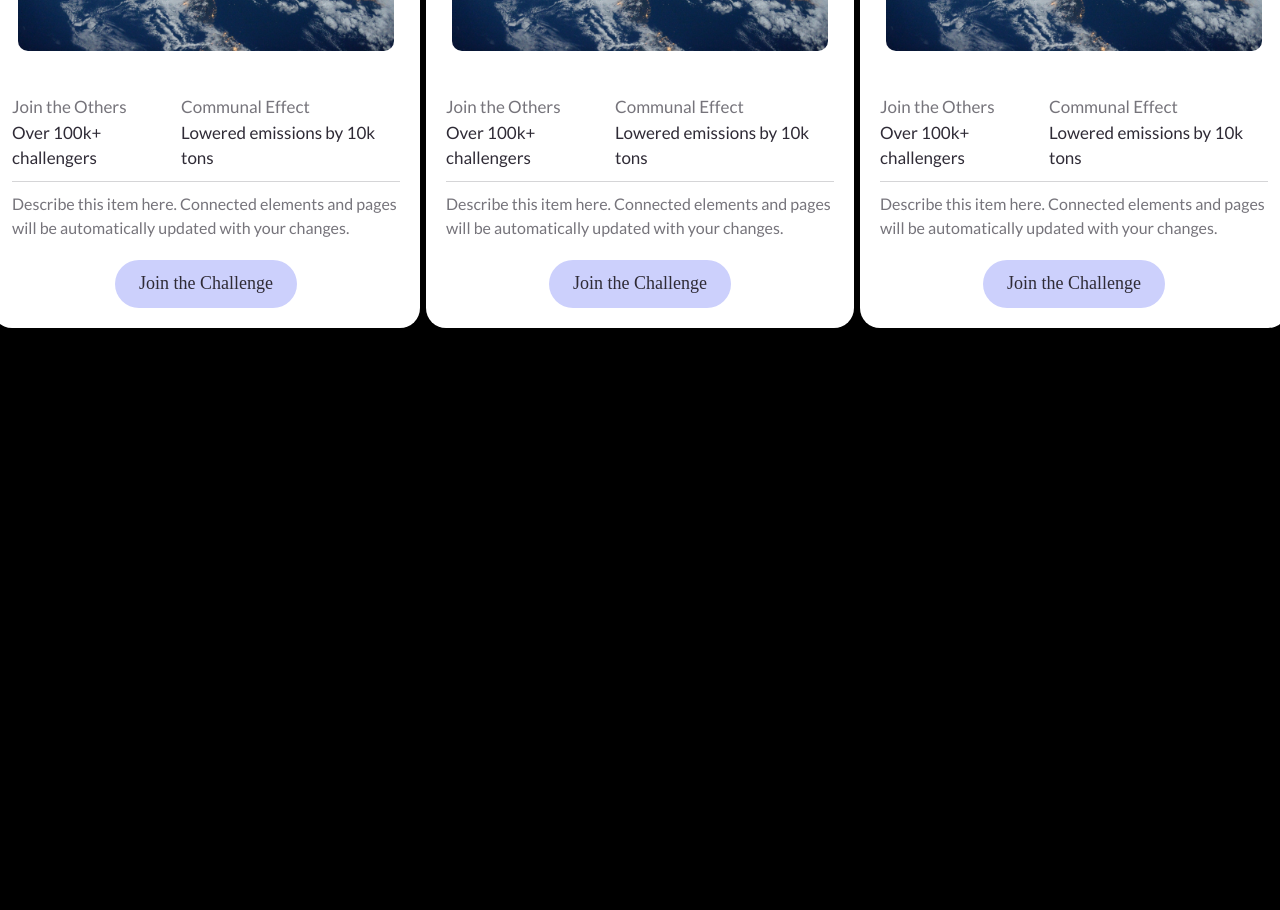
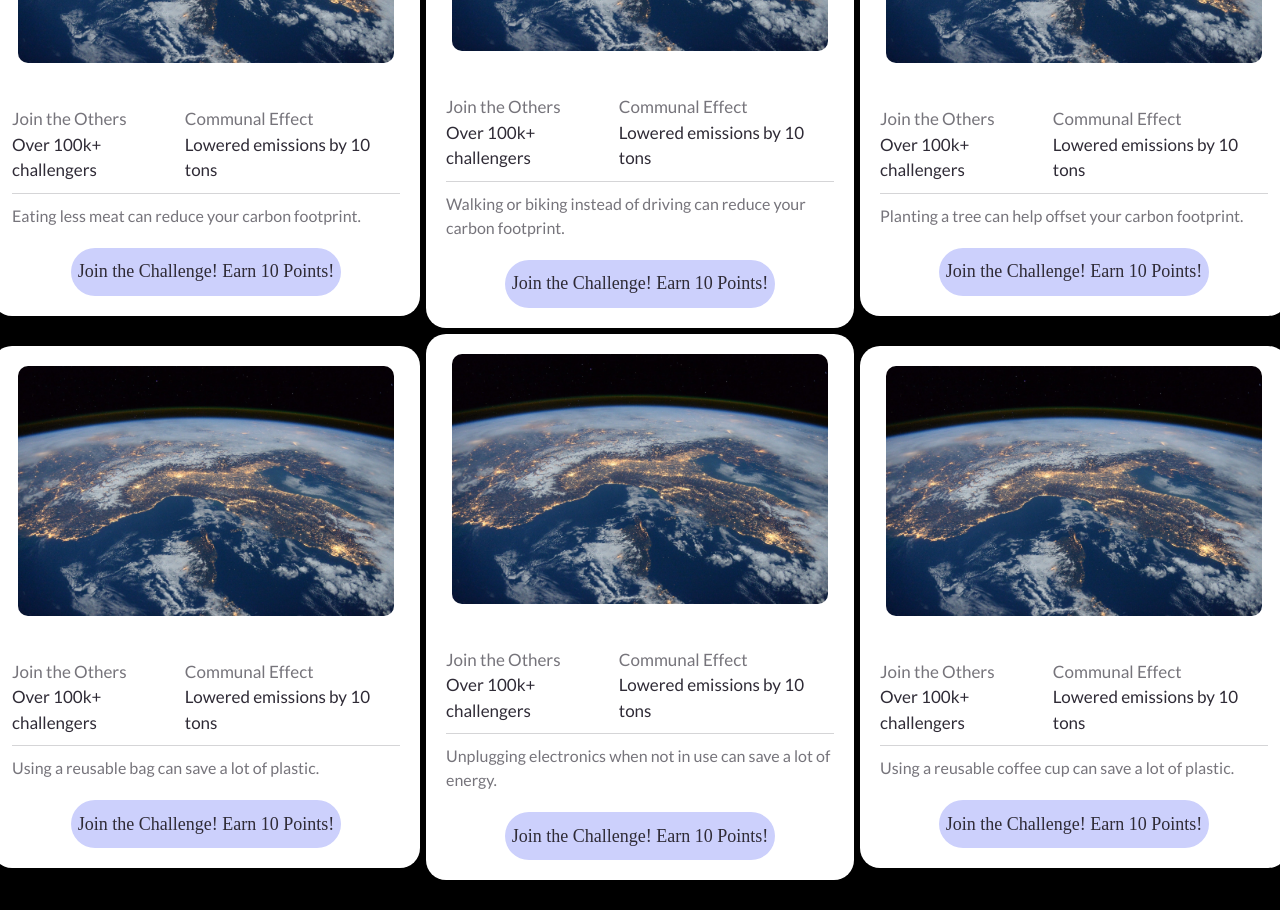
Before and after one commit to ljbarker/ClimateConscience, a Next.js app in the folder climate-conscience/: page /challenges in a window 1280 px wide. Shown: the part 1140-2050 px from the top of the page. Before the commit the page ends 1468 px from the top, so only its background shows below. Built offline with nearby package versions, Linux system fonts and the light colour scheme.

Commit message:
Update challenges page to display actual challenges

```diff
--- a/climate-conscience/src/app/challenges/page.tsx
+++ b/climate-conscience/src/app/challenges/page.tsx
@@ -1,7 +1,123 @@
+"use client";
+
 import { Box, Grid, Text } from "@chakra-ui/react";
 import CompactChallenge from "../components/compactChallenge";
+import { useEffect, useState } from "react";
 
-const challengesPage = () => {
+const ChallengesPage = () => {
+
+  const [challenges, setChallenges] = useState<{ title: string; description: string; points: number; user: string; streak: number; maxStreak: number; level: number; goal: number; daysComplete: number; taskEmmisionSaved: number; }[]>([
+    {
+      title: 'Turn Off Lights When Not In Use',
+      description: 'Turning off lights when you leave a room can save a lot of energy.',
+      points: 10,
+      user: "",
+      streak: 0,
+      maxStreak: 0,
+      level: 0,
+      goal: 5,
+      daysComplete: 0,
+      taskEmmisionSaved: 10,
+    },
+    {
+      title: 'Take Shorter Showers',
+      description: 'Taking shorter showers can save a lot of water.',
+      points: 10,
+      user: "",
+      streak: 0,
+      maxStreak: 0,
+      level: 0,
+      goal: 5,
+      daysComplete: 0,
+      taskEmmisionSaved: 10,
+    },
+    {
+      title: 'Use A Reusable Water Bottle',
+      description: 'Using a reusable water bottle can save a lot of plastic.',
+      points: 10,
+      user: "",
+      streak: 0,
+      maxStreak: 0,
+      level: 0,
+      goal: 5,
+      daysComplete: 0,
+      taskEmmisionSaved: 10,
+    },
+    {
+      title: 'Eat Less Meat',
+      description: 'Eating less meat can reduce your carbon footprint.',
+      points: 10,
+      user: "",
+      streak: 0,
+      maxStreak: 0,
+      level: 0,
+      goal: 5,
+      daysComplete: 0,
+      taskEmmisionSaved: 10,
+    },
+    {
+      title: 'Walk Or Bike Instead Of Driving',
+      description: 'Walking or biking instead of driving can reduce your carbon footprint.',
+      points: 10,
+      user: "",
+      streak: 0,
+      maxStreak: 0,
+      level: 0,
+      goal: 5,
+      daysComplete: 0,
+      taskEmmisionSaved: 10,
+    },
+    {
+      title: 'Plant A Tree',
+      description: 'Planting a tree can help offset your carbon footprint.',
+      points: 10,
+      user: "",
+      streak: 0,
+      maxStreak: 0,
+      level: 0,
+      goal: 5,
+      daysComplete: 0,
+      taskEmmisionSaved: 10,
+    },
+    {
+      title: 'Use A Reusable Bag',
+      description: 'Using a reusable bag can save a lot of plastic.',
+      points: 10,
+      user: "",
+      streak: 0,
+      maxStreak: 0,
+      level: 0,
+      goal: 5,
+      daysComplete: 0,
+      taskEmmisionSaved: 10,
+    },
+    {
+      title: 'Unplug Electronics When Not In Use',
+      description: 'Unplugging electronics when not in use can save a lot of energy.',
+      points: 10,
+      user: "",
+      streak: 0,
+      maxStreak: 0,
+      level: 0,
+      goal: 5,
+      daysComplete: 0,
+      taskEmmisionSaved: 10,
+    },
+    {
+      title: 'Use A Reusable Coffee Cup',
+      description: 'Using a reusable coffee cup can save a lot of plastic.',
+      points: 10,
+      user: "",
+      streak: 0,
+      maxStreak: 0,
+      level: 0,
+      goal: 5,
+      daysComplete: 0,
+      taskEmmisionSaved: 10,
+    },
+  ]);
+
+
   return (
     <Box ml={"26px"} mr={"26px"}>
       <Box>
@@ -27,15 +143,21 @@ const challengesPage = () => {
         justifyContent="center"
         alignItems="center"
       >
-        <CompactChallenge />
-        <CompactChallenge />
-        <CompactChallenge />
-        <CompactChallenge />
-        <CompactChallenge />
-        <CompactChallenge />
+        {challenges.map((challenge, index) => {
+          return (
+            <CompactChallenge
+              key={index}
+              id={index.toString()}
+              title={challenge.title}
+              description={challenge.description}
+              emissionsSaved={challenge.taskEmmisionSaved}
+              points={challenge.points}
+            />
+          )
+        })};
       </Grid>
     </Box>
   );
 }
 
-export default challengesPage;
+export default ChallengesPage;
--- a/climate-conscience/src/app/components/compactChallenge.tsx
+++ b/climate-conscience/src/app/components/compactChallenge.tsx
@@ -1,9 +1,25 @@
 import { Box, Text, Image, Button } from "@chakra-ui/react";
 import earth from "../../../public/Climate_Conscience.jpeg";
 
-const CompactChallenge = () => {
+const CompactChallenge = (
+  {
+    id,
+    title,
+    description,
+    emissionsSaved,
+    points
+  }:
+    {
+      id: string,
+      title: string,
+      description: string,
+      emissionsSaved: number,
+      points: number,
+    }
+) => {
   return (
     <Box
+      id={id}
       display={"flex"}
       flexDirection={"column"}
       justifyContent={"space-between"}
@@ -12,7 +28,7 @@ const CompactChallenge = () => {
       padding={"20px"}
       borderRadius={20}
     >
-      <Image src={earth.src} alt="Earth" maxH={250} maxW={388} borderRadius={10}/>
+      <Image src={earth.src} alt="Earth" maxH={250} maxW={388} borderRadius={10} />
       <Text
         fontFamily={"Lato-regular"}
         fontSize={"22"}
@@ -20,7 +36,7 @@ const CompactChallenge = () => {
         w={388}
         textAlign={"left"}
       >
-        Compact Challenge
+        {title}
       </Text>
       <Box
         display={"flex"}
@@ -60,7 +76,7 @@ const CompactChallenge = () => {
             fontSize={"17"}
             color={"#2F2B36"}
           >
-            Lowered emissions by 10k tons
+            Lowered emissions by {emissionsSaved} tons
           </Text>
         </Box>
       </Box>
@@ -72,7 +88,7 @@ const CompactChallenge = () => {
         w={388}
         textAlign={"left"}
       >
-        Describe this item here. Connected elements and pages will be automatically updated with your changes.
+        {description}
       </Text>
       <Button
         fontFamily={"Lato-semibold"}
@@ -85,12 +101,12 @@ const CompactChallenge = () => {
         }}
         color={"#2F2B36"}
         padding={"24px"}
-        maxW={"228px"}
+        maxW={"270px"}
         height={"40px"}
         px={"24px"}
         mt={"20px"}
       >
-        Join the Challenge
+        Join the Challenge! Earn {points} Points!
       </Button>
     </Box>
   );
```
Also changed, not shown: 1 other file (tests, documents, lock files or other folders).
